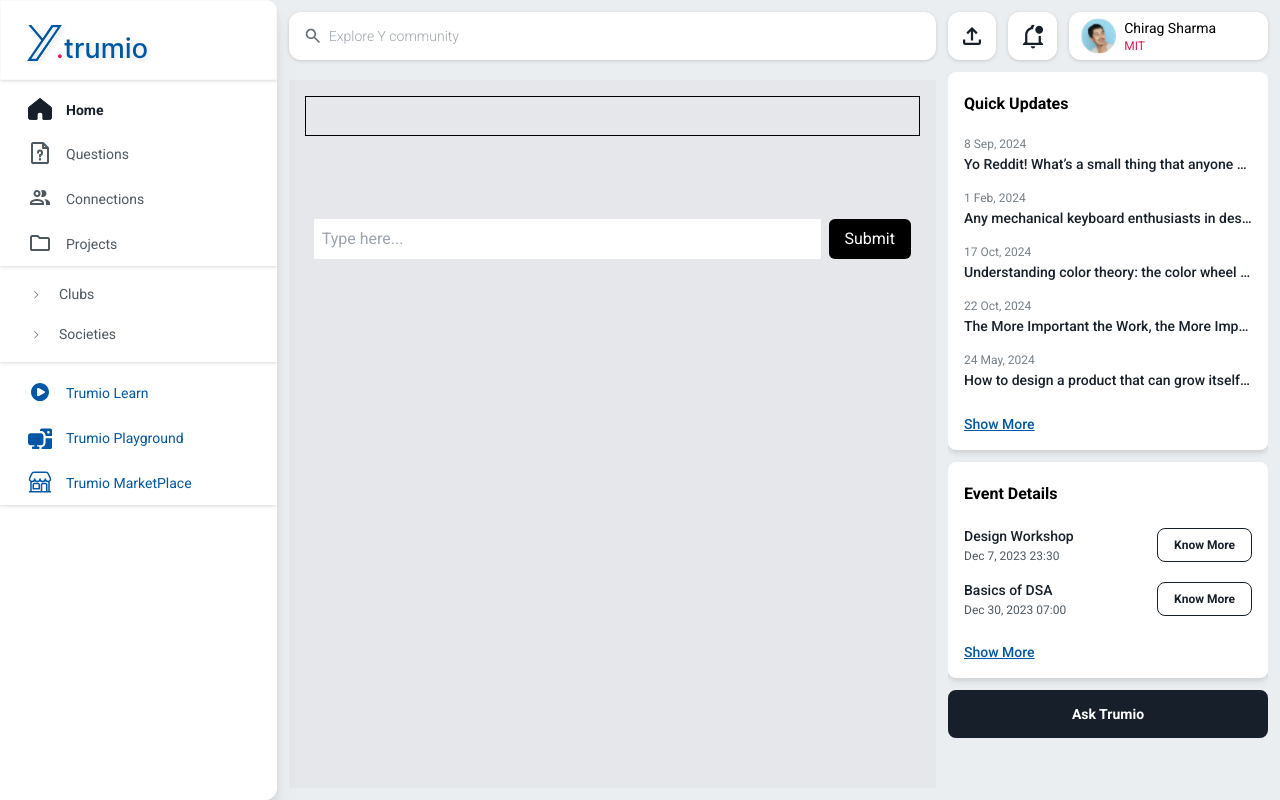
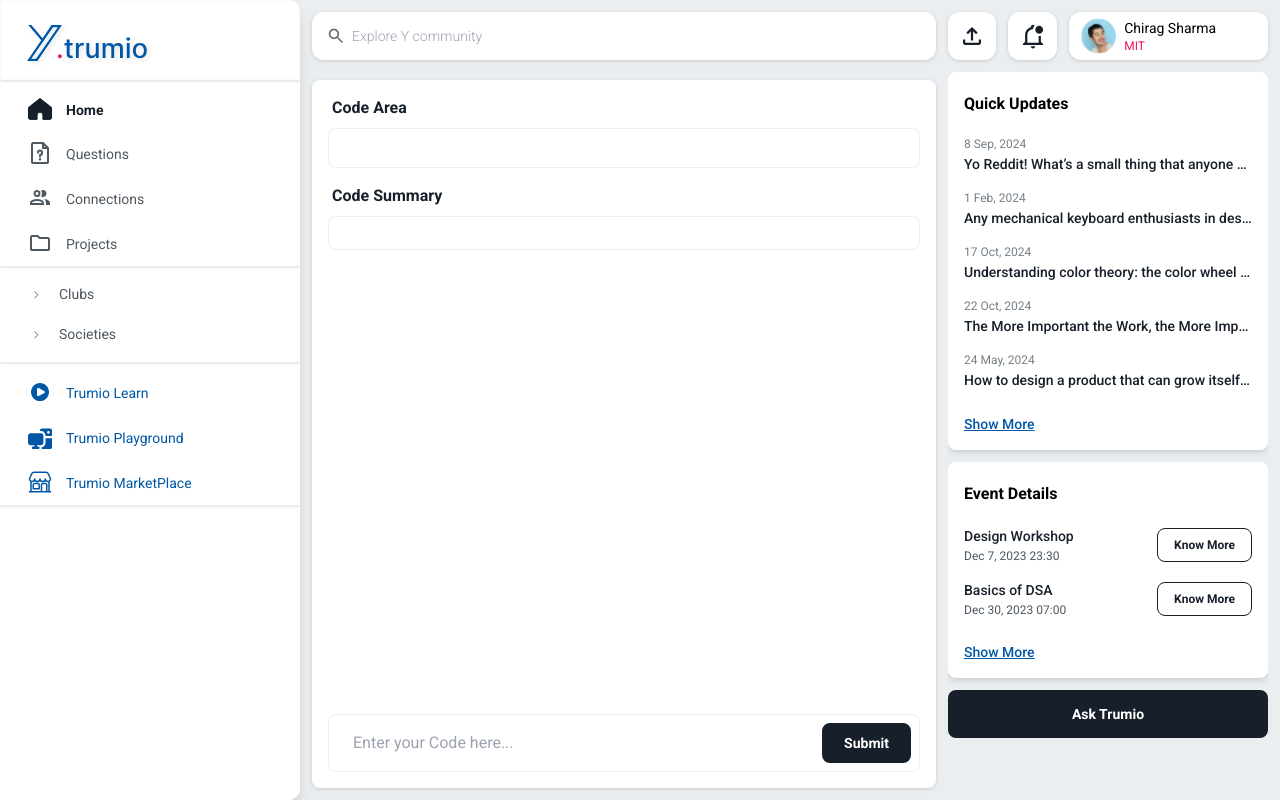
Before and after one commit to dhrutisubham/ai-code-3, a React (Vite) app: page /Projects in a window 1280 px wide. Built offline with nearby package versions, Linux system fonts and the light colour scheme.

Commit message:
Updated the chat area

```diff
--- a/src/components/ChatArea/ChatArea.css
+++ b/src/components/ChatArea/ChatArea.css
@@ -1,12 +1,22 @@
 .chat-area {
     display: flex;
-    border: 2px solid red;
     flex-direction: column;
-    justify-content: flex-end;
+    justify-content: space-between;
     align-items: center;
-    overflow-y: scroll;
-    padding: 10px;
+    overflow-y: hidden;
     box-sizing: border-box;
     -webkit-box-sizing: border-box;
     -moz-box-sizing: border-box;
 }
+
+.responseArea{
+    @apply flex flex-col overflow-scroll gap-4 w-full h-fit justify-start;
+}
+
+.responseArea::-webkit-scrollbar{
+    width: 0;
+}
+
+.output{
+    @apply flex flex-col gap-2;
+}
--- a/src/components/ChatArea/ChatArea.jsx
+++ b/src/components/ChatArea/ChatArea.jsx
@@ -2,6 +2,7 @@
 import CodeTextArea from '../CodeTextArea/CodeTextArea.jsx';
 import DataTextField from '../DataTextField/DataTextField.jsx';
 import TypewriterTextBox from '../TypewritterTextBox/TypewritterTextBox.jsx';
+import './ChatArea.css'
 
 const ChatArea = () => {
     const [inputValue, setInputValue] = useState('');
@@ -11,9 +12,18 @@
     };
 
     return (
-        <section className='chat-area w-full h-full overflow-auto  bg-gray-200 p-4'>
-            <CodeTextArea inputValue={inputValue} />
-            <TypewriterTextBox text={inputValue} />
+        <section className='chat-area w-full h-full gap-2 overflow-auto bg-white1 rounded-lg drop-shadow p-4'>
+            <section className='responseArea'>
+                <section className='output'>
+                    <h2 className='font-bold pl-1 text-black1 '>Code Area</h2>
+                    <CodeTextArea inputValue={inputValue} />
+                </section>
+                <section className='output'>
+                    <h2 className='font-bold pl-1 text-black1 '>Code Summary</h2>
+
+                    <TypewriterTextBox text={inputValue} />
+                </section>
+            </section>
             <DataTextField onInputChange={handleInputChange} />
         </section>
     );
--- a/src/components/CodeTextArea/CodeTextArea.css
+++ b/src/components/CodeTextArea/CodeTextArea.css
@@ -0,0 +1,3 @@
+.editorText{
+    @apply bg-black1;
+}
--- a/src/components/CodeTextArea/CodeTextArea.jsx
+++ b/src/components/CodeTextArea/CodeTextArea.jsx
@@ -5,6 +5,7 @@
 import "prismjs/components/prism-clike";
 import "prismjs/components/prism-javascript";
 import "prismjs/themes/prism.css";
+import './CodeTextArea.css'
 
 const CodeTextArea = ({ inputValue }) => {
     const [code , setCode] = useState(inputValue);
@@ -22,9 +23,17 @@
             style={{
                 fontFamily: "monospace",
                 fontSize: 12,
-                border: "1px solid black",
+                border: "1px solid #EBEEF0",
+                borderRadius: "8px",
                 width: "100%",
+                height: "fit-content",
+                overflow: "visible"
+
             }}
+            readOnly={true}
+            placeHolder= {'Code Area'}
+            textareaClassName= {'editorText'}
+
         />
     );
 };
--- a/src/components/DataTextField/DataTextField.jsx
+++ b/src/components/DataTextField/DataTextField.jsx
@@ -21,19 +21,19 @@
   };
 
   return (
-    <div className="flex flex-col items-center mt-4 w-full max-w-screen-md">
-      <div className="flex w-full border p-2 rounded-md space-x-2">
+    <div className="sticky bottom-0 bg-white1 flex flex-col items-center mt-2 w-full p-2 border border-white3 rounded-lg">
+      <div className="flex w-full items-end space-x-2">
         <textarea
           id="inputField"
           value={inputValue}
           onChange={handleChange}
-          placeholder="Type here..."
-          className="resize-none p-2 w-full"
+          placeholder="Enter your Code here..."
+          className="resize-none overflow-y-auto max-h-64 h-fit p-2 pl-4 w-full rounded-lg enabled:outline-none"
           rows={1}
-          cols={100}
+
         />
         <button
-          className="px-4 py-2 bg-black text-white rounded-md hover:bg-gray-800"
+          className="black_btn max-h-10"
           onClick={handleClick}
         >
           Submit
--- a/src/components/TypewritterTextBox/TypewritterTextBox.css
+++ b/src/components/TypewritterTextBox/TypewritterTextBox.css
@@ -1,15 +1,12 @@
 .typewriter {
     display: flex;
-    overflow: hidden;
-    width: "75%";
-    border: 2px solid black;
-    white-space: nowrap;
-    margin: 0;
-    font-size: 1em;
+    overflow: visible;
     font-family: 'Courier New', monospace;
-    padding: 10px;
+    width: 100%;
+
+    @apply border border-white3 rounded-lg text-sm h-fit;
 }
 
 .text-paragraph {
-    border: 2px solid black;
+
 }
--- a/src/components/TypewritterTextBox/TypewritterTextBox.jsx
+++ b/src/components/TypewritterTextBox/TypewritterTextBox.jsx
@@ -1,4 +1,5 @@
 import { useState, useEffect } from 'react';
+import './TypewritterTextBox.css'
 
 const TypewriterTextBox = ({ text }) => {
   const [displayText, setDisplayText] = useState('');
@@ -22,8 +23,8 @@
   }, [text]);
 
   return (
-    <div className="typewriter p-4 max-w-screen-md overflow-auto border border-light-black rounded">
-      <p className='text-paragraph text-left max-w-5'>
+    <div className="typewriter w-full">
+      <p className='text-paragraph p-4 text-left'>
         {displayText}
       </p>
     </div>
```
